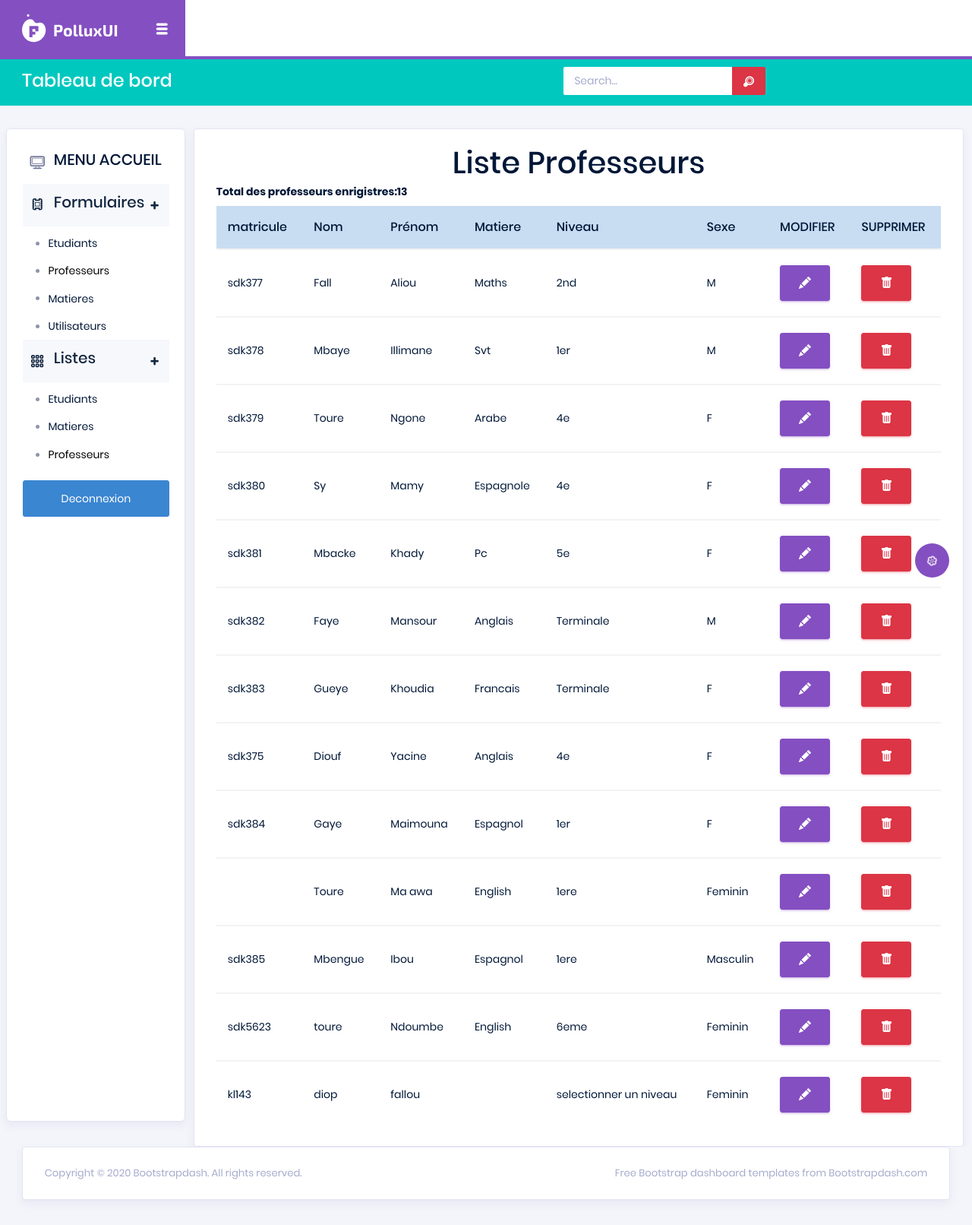
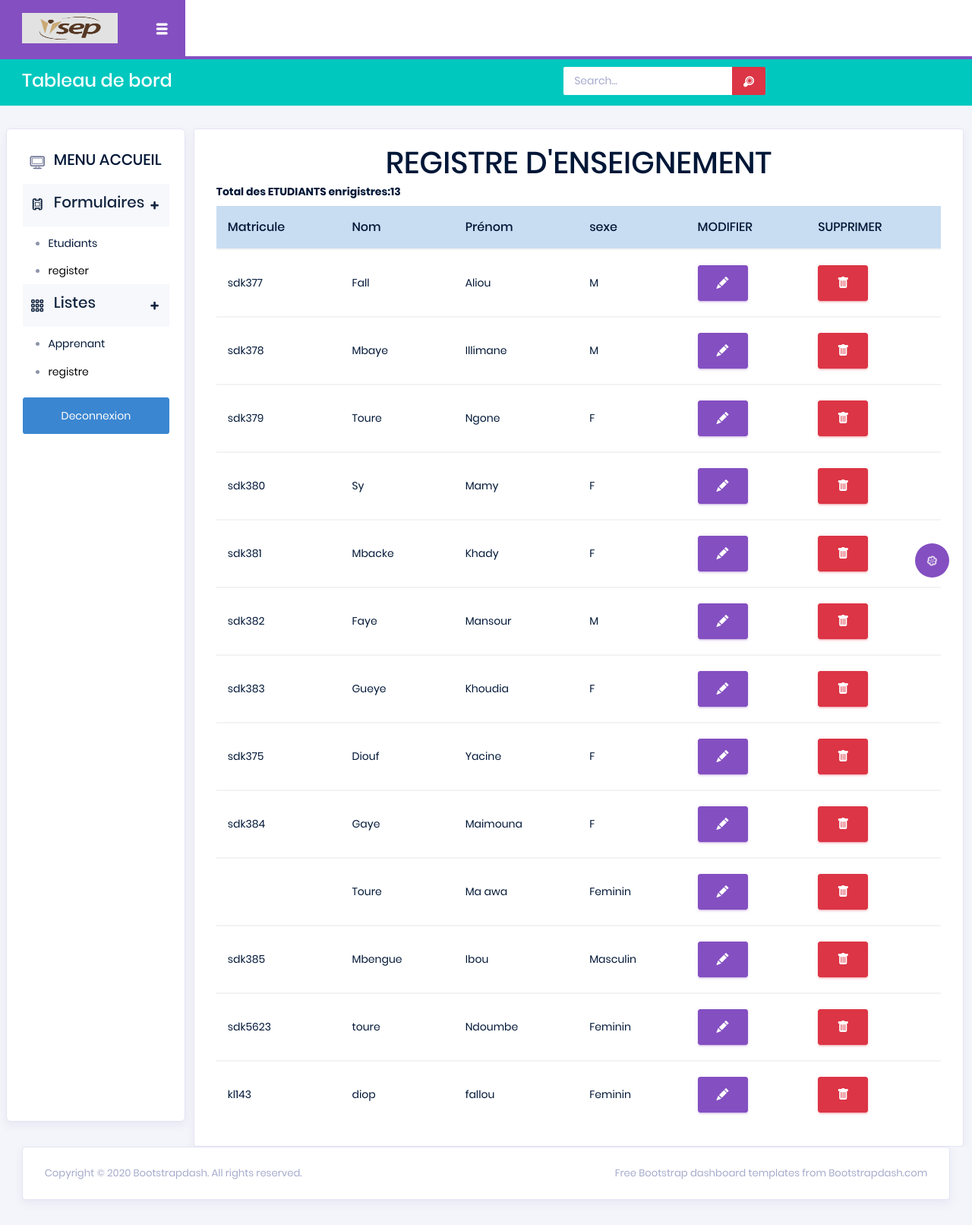
Before and after one commit to aliounefaye15/PO, a PHP site: page /pages/tables/Professeurs.php in a window 1280 px wide. Shown: the whole page at 76% size. Run offline with PHP 8.4, Linux system fonts and the light colour scheme; data comes from the database, SQL or seed files in the repository.

Commit message:
first commits

```diff
--- a/accueil.php
+++ b/accueil.php
@@ -282,7 +282,7 @@ require_once('pages/connexion.php');
                 <div class="card-body bg-warning text-white">
                   <div class="d-flex align-items-center justify-content-between justify-content-md-center justify-content-xl-between flex-wrap mb-4">
                     <div>
-                      <p class="mb-2 text-md-center text-lg-left"><h5>Liste des proffesseurs</h5></p>
+                      <p class="mb-2 text-md-center text-lg-left"><h5>Liste des ETUDIANTS</h5></p>
                       <h1 class="mb-0"><?php echo $nbr?></h1>
                     </div>
                     <i class="bi bi-person-circle icon-xl"></i>
--- a/pages/Header1.php
+++ b/pages/Header1.php
@@ -2,7 +2,7 @@
     <!-- Required meta tags -->
     <meta charset="utf-8">
     <meta name="viewport" content="width=device-width, initial-scale=1, shrink-to-fit=no">
-    <title>PolluxUI Admin</title>
+    <title>ISEP_Apprenant</title>
     <!-- base:css -->
     <link rel="stylesheet" href="vendors/typicons/typicons.css">
     <link rel="stylesheet" href="vendors/css/vendor.bundle.base.css">
--- a/pages/Header2.php
+++ b/pages/Header2.php
@@ -2,7 +2,7 @@
     <!-- Required meta tags -->
     <meta charset="utf-8">
     <meta name="viewport" content="width=device-width, initial-scale=1, shrink-to-fit=no">
-    <title>PolluxUI Admin</title>
+    <title>ISEP_Apprenant</title>
     <!-- base:css -->
     <link rel="stylesheet" href="../../vendors/typicons/typicons.css">
     <link rel="stylesheet" href="../../vendors/css/vendor.bundle.base.css">
--- a/pages/MENU2.php
+++ b/pages/MENU2.php
@@ -27,9 +27,7 @@
             <div class="collapse" id="form-elements">
                 <ul class="nav flex-column sub-menu">
                     <li class="nav-item"><a class="nav-link" href="../../pages/forms/FEtudiants.php">Etudiants</a></li>
-                    <li class="nav-item"><a class="nav-link" href="../../pages/forms/FProfesseurs.php">Professeurs</a></li>
-                    <li class="nav-item"><a class="nav-link" href="../../pages/forms/FMatieres.php">Matieres</a></li>
-                    <li class="nav-item"><a class="nav-link" href="../../pages/forms/FUtilisateurs.php">Utilisateurs</a></li>
+                    <li class="nav-item"><a class="nav-link" href="../../pages/forms/FProfesseurs.php">register</a></li>
 
                 </ul>
             </div>
@@ -44,9 +42,9 @@
             </a>
             <div class="collapse" id="tables">
                 <ul class="nav flex-column sub-menu">
-                    <li class="nav-item"> <a class="nav-link" href="Etudiants.php">Etudiants</a></li>
-                    <li class="nav-item"> <a class="nav-link" href="Matieres.php">Matieres</a></li>
-                    <li class="nav-item"> <a class="nav-link" href="Professeurs.php">Professeurs</a></li>
+                    <li class="nav-item"> <a class="nav-link" href="Etudiants.php">Apprenant</a></li>
+
+                    <li class="nav-item"> <a class="nav-link" href="Professeurs.php">registre</a></li>
 
                 </ul>
             </div>
--- a/pages/MENU3.php
+++ b/pages/MENU3.php
@@ -26,7 +26,7 @@
             </a>
             <div class="collapse" id="form-elements">
                 <ul class="nav flex-column sub-menu">
-                    <li class="nav-item"><a class="nav-link" href="pages/forms/FEtudiants.php">Etudiants</a></li>
+                    <li class="nav-item"><a class="nav-link" href="pages/forms/FEtudiants.php">Apprenant</a></li>
                     <li class="nav-item"><a class="nav-link" href="pages/forms/FProfesseurs.php">Professeurs</a></li>
                     <li class="nav-item"><a class="nav-link" href="pages/forms/FMatieres.php">Matieres</a></li>
                     <li class="nav-item"><a class="nav-link" href="pages/forms/FUtilisateurs.php">Utilisateurs</a></li>
@@ -43,7 +43,7 @@
             </a>
             <div class="collapse" id="tables">
                 <ul class="nav flex-column sub-menu">
-                    <li class="nav-item"> <a class="nav-link" href="pages/tables/Etudiants.php">Etudiants</a></li>
+                    <li class="nav-item"> <a class="nav-link" href="pages/tables/Etudiants.php">Apprenant</a></li>
                     <li class="nav-item"> <a class="nav-link" href="pages/tables/Matieres.php">Matieres</a></li>
                     <li class="nav-item"> <a class="nav-link" href="pages/tables/Professeurs.php">Professeurs</a></li>
 
--- a/pages/forms/FEtudiants.php
+++ b/pages/forms/FEtudiants.php
@@ -12,8 +12,8 @@ require_once('../connexion.php');
     <nav class="navbar col-lg-12 col-12 p-0 fixed-top d-flex flex-row">
       <div class="navbar-brand-wrapper d-flex justify-content-center">
         <div class="navbar-brand-inner-wrapper d-flex justify-content-between align-items-center w-100">
-          <a class="navbar-brand brand-logo" href="../../index.html"><img src="../../images/logo.svg" alt="logo" /></a>
-          <a class="navbar-brand brand-logo-mini" href="../../index.html"><img src="../../images/logo-mini.svg" alt="logo" /></a>
+          <a class="navbar-brand brand-logo" href="../../index.html"><img src="../../images/isep.jpg" alt="logo" /></a>
+          <a class="navbar-brand brand-logo-mini" href="../../index.html"><img src="../../images/isep.jpg" alt="logo" /></a>
           <button class="navbar-toggler navbar-toggler align-self-center" type="button" data-toggle="minimize">
             <span class="typcn typcn-th-menu"></span>
           </button>
@@ -73,7 +73,7 @@ require_once('../connexion.php');
       <div class="container-fluid">
         <div class="card">
           <div class="card-body">
-            <h3 class="text-center">Formulaire Ajout Etudiants</h3>
+            <h3 class="text-center">Formulaire Ajout Apprenant</h3>
 
             <form class="forms-responsive" action="" method="post">
               <div class="form-group row">
--- a/pages/forms/FMatieres.php
+++ b/pages/forms/FMatieres.php
@@ -74,7 +74,7 @@ require_once('../connexion.php');
             <div class="container-fluid">
                 <div class="card">
                     <div class="card-body">
-                        <h3 class="text-center">Formulaire Ajout Matieres</h3>
+                        <h3 class="text-center">Formulaire Ajout Filiere</h3>
 
                         <form class="forms-responsive"  action="" method="post">
                             <div class="form-group row">
--- a/pages/forms/FProfesseurs.php
+++ b/pages/forms/FProfesseurs.php
@@ -13,8 +13,8 @@ require_once('../connexion.php');
         <nav class="navbar col-lg-12 col-12 p-0 fixed-top d-flex flex-row">
             <div class="navbar-brand-wrapper d-flex justify-content-center">
                 <div class="navbar-brand-inner-wrapper d-flex justify-content-between align-items-center w-100">
-                    <a class="navbar-brand brand-logo" href="../../index.html"><img src="../../images/logo.svg" alt="logo" /></a>
-                    <a class="navbar-brand brand-logo-mini" href="../../index.html"><img src="../../images/logo-mini.svg" alt="logo" /></a>
+                    <a class="navbar-brand brand-logo" href="../../index.html"><img src="../../images/isep.jpg" alt="logo" /></a>
+                    <a class="navbar-brand brand-logo-mini" href="../../index.html"><img src="../../images/isep.jpg" alt="logo" /></a>
                     <button class="navbar-toggler navbar-toggler align-self-center" type="button" data-toggle="minimize">
                         <span class="typcn typcn-th-menu"></span>
                     </button>
@@ -96,7 +96,7 @@ require_once('../connexion.php');
                                 </div>
                             </div>
                             <div class="form-group row">
-                                <label for="matiere" class="col-sm-3 col-form-label">Matiere</label>
+                                <label for="matiere" class="col-sm-3 col-form-label">adresse</label>
                                 <div class="col-sm-9">
                                     <input type="text" class="form-control" id="matiere" name="txtmatiere">
                                 </div>
--- a/pages/tables/Etudiants.php
+++ b/pages/tables/Etudiants.php
@@ -13,8 +13,8 @@ require_once('../connexion.php');
     <nav class="navbar col-lg-12 col-12 p-0 fixed-top d-flex flex-row">
       <div class="navbar-brand-wrapper d-flex justify-content-center">
         <div class="navbar-brand-inner-wrapper d-flex justify-content-between align-items-center w-100">
-          <a class="navbar-brand brand-logo" href="../../index.html"><img src="../../images/logo.svg" alt="logo" /></a>
-          <a class="navbar-brand brand-logo-mini" href="../../index.html"><img src="../../images/logo-mini.svg" alt="logo" /></a>
+          <a class="navbar-brand brand-logo" href="../../index.html"><img src="../../images/isep.jpg" alt="logo" /></a>
+          <a class="navbar-brand brand-logo-mini" href="../../index.html"><img src="../../images/isep.jpg" alt="logo" /></a>
           <button class="navbar-toggler navbar-toggler align-self-center" type="button" data-toggle="minimize">
             <span class="typcn typcn-th-menu"></span>
           </button>
@@ -104,7 +104,7 @@ require_once('../connexion.php');
 
                 $resultat = mysqli_query($conecole, $req_recuperation);
                 $nbr = mysqli_num_rows($resultat);
-                echo "<p><b> Total des etudiants enrigistres:" . $nbr . "</b></p>";
+                echo "<p><b> Total des apprenants enrigistres:" . $nbr . "</b></p>";
                 ?>
                 <thead>
                   <tr class="table-info">
--- a/pages/tables/Professeurs.php
+++ b/pages/tables/Professeurs.php
@@ -12,8 +12,8 @@ require_once('../connexion.php');
     <nav class="navbar col-lg-12 col-12 p-0 fixed-top d-flex flex-row">
       <div class="navbar-brand-wrapper d-flex justify-content-center">
         <div class="navbar-brand-inner-wrapper d-flex justify-content-between align-items-center w-100">
-          <a class="navbar-brand brand-logo" href="../../index.html"><img src="../../images/logo.svg" alt="logo" /></a>
-          <a class="navbar-brand brand-logo-mini" href="../../index.html"><img src="../../images/logo-mini.svg" alt="logo" /></a>
+          <a class="navbar-brand brand-logo" href="../../index.html"><img src="../../images/isep.jpg" alt="logo" /></a>
+          <a class="navbar-brand brand-logo-mini" href="../../index.html"><img src="../../images/isep.jpg" alt="logo" /></a>
           <button class="navbar-toggler navbar-toggler align-self-center" type="button" data-toggle="minimize">
             <span class="typcn typcn-th-menu"></span>
           </button>
@@ -86,7 +86,7 @@ require_once('../connexion.php');
                 <div class="card">
                     <div class="card-body">
 
-                        <h2 class="text-center">Liste Professeurs</h2>
+                        <h2 class="text-center">REGISTRE D'ENSEIGNEMENT</h2>
 
                         <div class="table-responsive">
                             <table class="table table-hover">
@@ -101,12 +101,12 @@ require_once('../connexion.php');
                                 /* Affichage liste*/
                                 $resultat = mysqli_query($conecole, $req_recuperation);
                                 $nbr = mysqli_num_rows($resultat);
-                                echo "<p><b> Total des professeurs enrigistres:" . $nbr . "</b></p>";
+                                echo "<p><b> Total des ETUDIANTS enrigistres:" . $nbr . "</b></p>";
                                 ?>
                                 <thead>
                                     <tr class="table-info">
                                     <th>
-                                            matricule
+                      Matricule
                     </th>
                     <th>
                       Nom
@@ -114,16 +114,10 @@ require_once('../connexion.php');
                     <th>
                       Prénom
                     </th>
+                    <th>
+                   sexe
+                    </th>
 
-                                        <th>
-                                            Matiere
-                                        </th>
-                                        <th>
-                                            Niveau
-                                        </th>
-                                        <th>
-                                            Sexe
-                                        </th>
                     <th>
                       MODIFIER
                     </th>
@@ -141,8 +135,7 @@ require_once('../connexion.php');
                                         <td><?php echo $ligne['matricule']; ?></td>
                                         <td><?php echo $ligne['Nom']; ?></td>
                                         <td><?php echo $ligne['Prenom']; ?></td>
-                                        <td><?php echo $ligne['Matiere']; ?></td>
-                                        <td><?php echo $ligne['Niveau']; ?></td>
+
                                         <td><?php echo $ligne['Sexe']; ?></td>
                                         <td><a href="ModifProf.php?id=<?php echo $ligne['matricule']; ?>" class="btn btn-primary"><i class="bi bi-pencil-fill"></i></a></td>
                                         <td><a href="supprimerProf.php?id=<?php echo $ligne['matricule']; ?>" class="btn btn-danger"><i class="bi bi-trash-fill"></i></a></td>
--- a/pages/tables/modifEtud.php
+++ b/pages/tables/modifEtud.php
@@ -81,7 +81,7 @@ require_once('../connexion.php');
       <div class="container-fluid">
         <div class="card">
           <div class="card-body">
-            <h3 class="text-center">Formulaire Ajout Etudiants</h3>
+            <h3 class="text-center">Formulaire Ajout Apprenant</h3>
             <?php while ($res = $req->fetch()) { ?>
             <form class="forms-responsive" action="" method="post">
               <div class="form-group row">
```
Also changed, not shown: README.md (added). Lines whose indentation alone changed are shown as unchanged.
